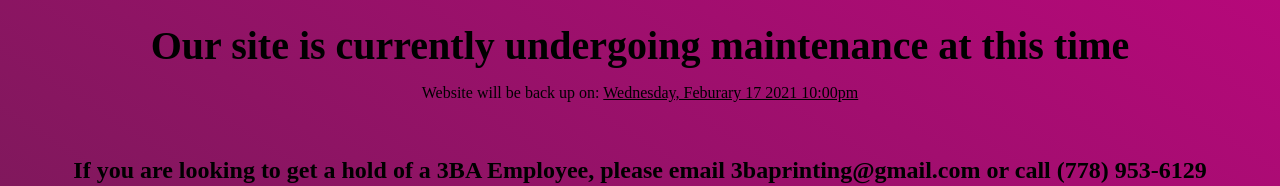
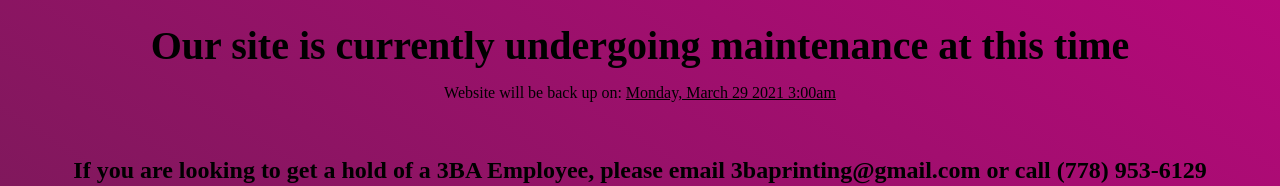
Before and after one commit to snoo8910/3ba-Backup-Final, a plain HTML site: page index.html in a window 1280 px wide. Shown: the top 186 px of the page. Drawn offline with Linux system fonts and the light colour scheme.

Commit message:
date change

```diff
--- a/index.html
+++ b/index.html
@@ -17,7 +17,7 @@
 
     <p>
         Website will be back up on:
-        <u>Wednesday, Feburary 17 2021 10:00pm</u>
+        <u>Monday, March 29 2021 3:00am</u>
     </p>
 
 
```
Also changed, not shown: 1 other file.
